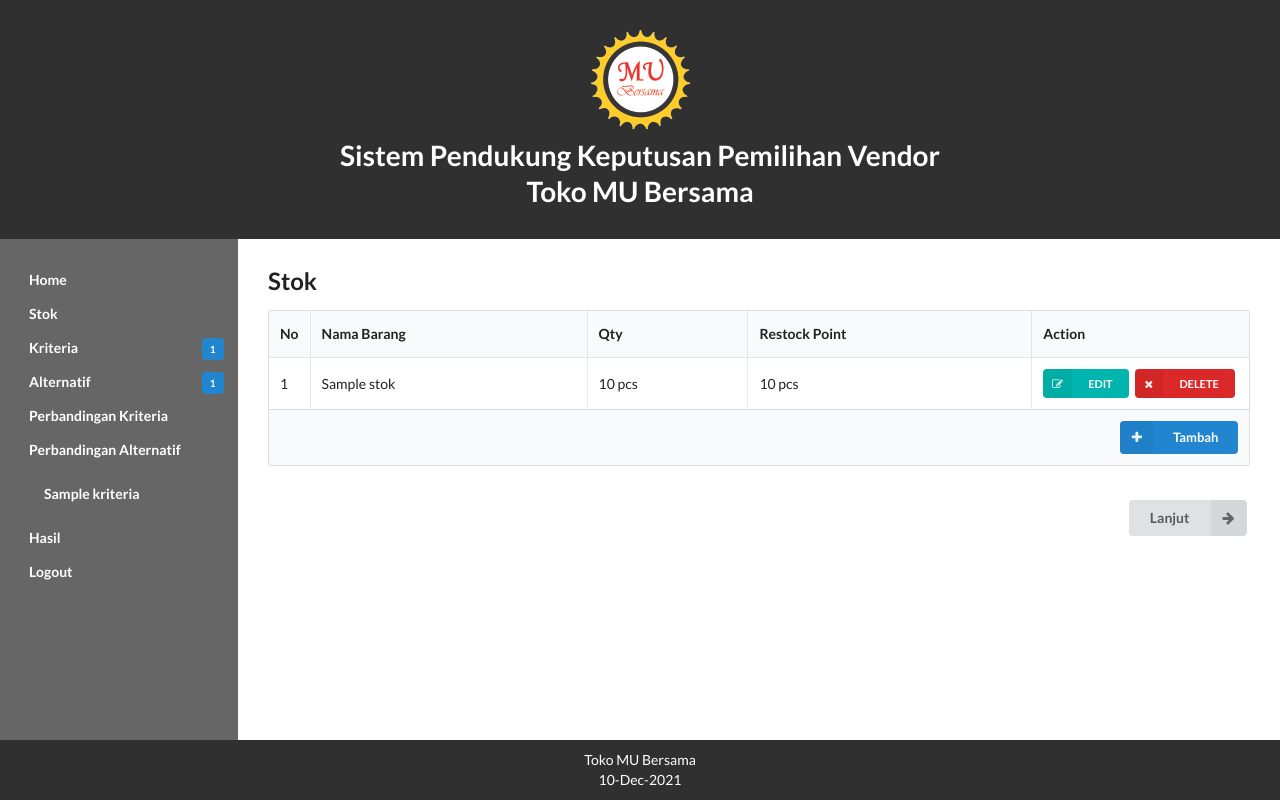
After one commit to ariqd/ahp-mu-bersama, a PHP site: page /stok.php in a window 1280 px wide. The commit adds this page. Run offline with PHP 8.4, Linux system fonts and the light colour scheme; tables that the repository leaves empty or names only in its code hold one stand-in row (values such as "Sample post").

Commit message:
tambah stok

```diff
--- a/fungsi.php
+++ b/fungsi.php
@@ -111,6 +111,18 @@
 
 	if (!$tambah) {
 		echo "Gagal mmenambah data".$tabel;
+		exit();
+	}
+}
+
+function tambahStok($nama, $qty, $restock_point) {
+	include('config.php');
+
+	$query 	= "INSERT INTO stok (nama, qty, restock_point) VALUES ('$nama', '$qty', '$restock_point')";
+	$tambah	= mysqli_query($koneksi, $query);
+
+	if (!$tambah) {
+		echo "Gagal mmenambah data stok";
 		exit();
 	}
 }
--- a/header.php
+++ b/header.php
@@ -17,6 +17,7 @@
 	<nav id="navigation" role="navigation">
 		<ul>
 			<li><a class="item" href="home.php">Home</a></li>
+			<li><a class="item" href="stok.php">Stok</a></li>
 			<li>
 				<a class="item" href="kriteria.php">Kriteria
 					<div class="ui blue tiny label" style="float: right;"><?php echo getJumlahKriteria(); ?></div>
--- /dev/null
+++ b/stok.php
@@ -0,0 +1,90 @@
+<?php
+include('config.php');
+include('fungsi.php');
+
+// menjalankan perintah edit
+if (isset($_POST['edit'])) {
+    $id = $_POST['id'];
+
+    header('Location: edit.php?jenis=stok&id=' . $id);
+    exit();
+}
+
+// menjalankan perintah delete
+if (isset($_POST['delete'])) {
+    $id = $_POST['id'];
+    deleteStok($id);
+}
+
+// menjalankan perintah tambah
+if (isset($_POST['tambah'])) {
+    $nama = $_POST['nama'];
+    tambahData('stok', $nama);
+}
+
+include('header.php');
+?>
+
+<section class="content">
+    <h2 class="ui header">Stok</h2>
+
+    <table class="ui celled table">
+        <thead>
+            <tr>
+                <th class="collapsing">No</th>
+                <th>Nama Barang</th>
+                <th>Qty</th>
+                <th>Restock Point</th>
+                <th>Action</th>
+            </tr>
+        </thead>
+        <tbody>
+
+            <?php
+            // Menampilkan list stok
+            $query = "SELECT id,nama,qty,restock_point FROM stok ORDER BY id";
+            $result = mysqli_query($koneksi, $query);
+            $i = 0;
+            while ($row = mysqli_fetch_array($result)) {
+                $i++;
+            ?>
+                <tr>
+                    <td><?php echo $i ?></td>
+                    <td><?php echo $row['nama'] ?></td>
+                    <td><?php echo $row['qty'] ?> pcs</td>
+                    <td><?php echo $row['restock_point'] ?> pcs</td>
+                    <td class="right aligned collapsing">
+                        <form method="post" action="stok.php">
+                            <input type="hidden" name="id" value="<?php echo $row['id'] ?>">
+                            <button type="submit" name="edit" class="ui mini teal left labeled icon button"><i class="right edit icon"></i>EDIT</button>
+                            <button type="submit" name="delete" class="ui mini red left labeled icon button"><i class="right remove icon"></i>DELETE</button>
+                        </form>
+                    </td>
+                </tr>
+            <?php } ?>
+        </tbody>
+        <tfoot class="full-width">
+            <tr>
+                <th colspan="5">
+                    <a href="tambahStok.php">
+                        <div class="ui right floated small primary labeled icon button">
+                            <i class="plus icon"></i>Tambah
+                        </div>
+                    </a>
+                </th>
+            </tr>
+        </tfoot>
+    </table>
+
+    <br>
+
+    <form action="alternatif.php">
+        <button class="ui right labeled icon button" style="float: right;">
+            <i class="right arrow icon"></i>
+            Lanjut
+        </button>
+    </form>
+
+</section>
+
+<?php include('footer.php'); ?>
```
Also changed, not shown: editStok.php (added, +54 -0 lines), tambahStok.php (added, +40 -0 lines).
